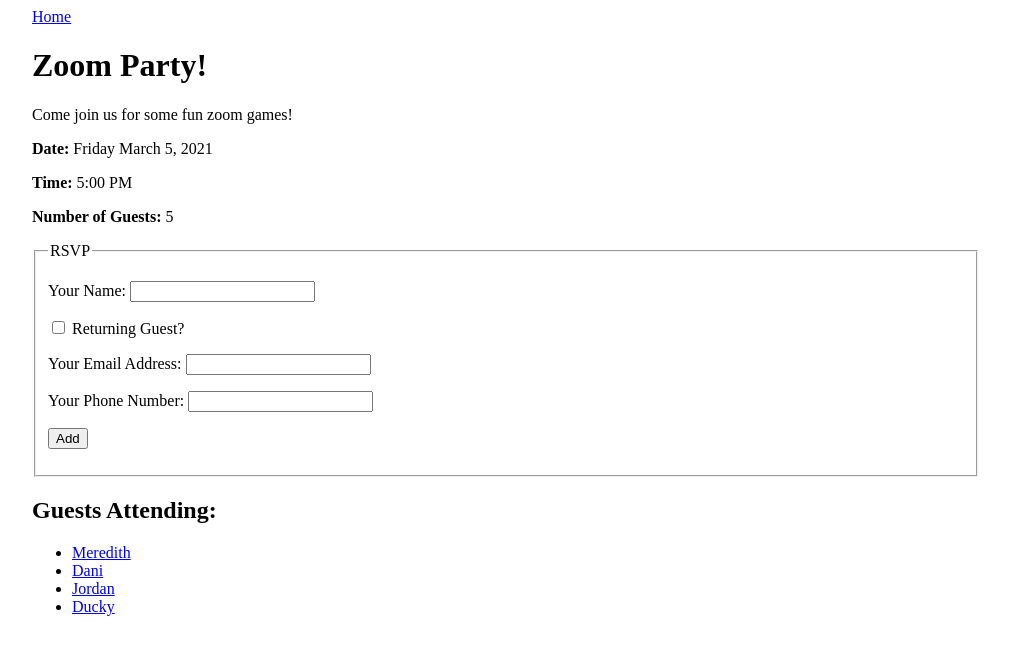
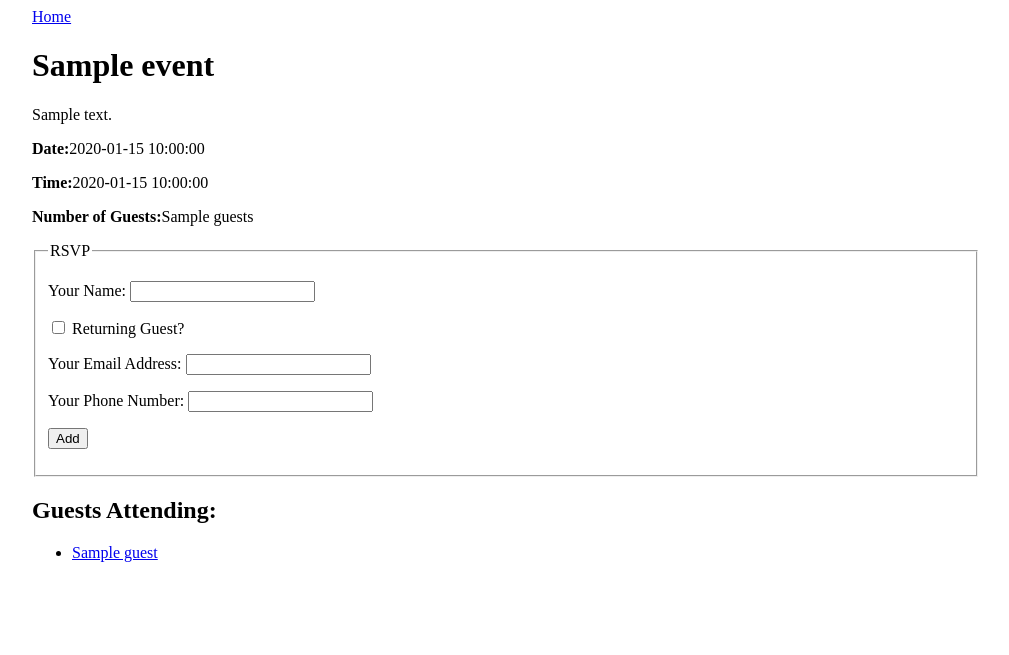
Before and after one commit to laurelmclean/ACS-1220-event-app, a Flask app: template events_app/templates/event_detail.html in a window 1280 px wide. Shown: the top 655 px of the page, without its empty margins (134-1143 px from the left). Run offline with Flask 2, Linux system fonts and the light colour scheme; the template is opened without the code that fills it: most values are stand-ins (such as "Sample title", 1, 10 or a date in 2020).

Commit message:
event detail and guest detail templates

```diff
--- a/events_app/templates/event_detail.html
+++ b/events_app/templates/event_detail.html
@@ -9,14 +9,14 @@
     correct title, description, date, time, and number of guests
 -->
 
-<h1>Zoom Party!</h1>
+<h1>{{ event.title }}</h1>
 
-<p>Come join us for some fun zoom games!</p>
+<p>{{ event.description }}</p>
 
-<p><strong>Date:</strong> Friday March 5, 2021</p>
-<p><strong>Time:</strong> 5:00 PM</p>
+<p><strong>Date:</strong>{{ event.date_and_time }}</p>
+<p><strong>Time:</strong>{{ event.date_and_time }}</p>
 
-<p><strong>Number of Guests:</strong> 5</p>
+<p><strong>Number of Guests:</strong>{{ event.guests }}</p>
 
 <form method="POST">
     <fieldset>
@@ -60,11 +60,9 @@
 
 <h2>Guests Attending:</h2>
 <ul>
-
-    <li><a href="/guest/1">Meredith</a></li>
-    <li><a href="/guest/2">Dani</a></li>
-    <li><a href="/guest/3">Jordan</a></li>
-    <li><a href="/guest/4">Ducky</a></li>
+    {% for guest in event.guests %}
+    <li><a href="/guest/{{ guest.id }}">{{ guest.name }}</a></li>
+    {% endfor %}
 </ul>
 
 {% endblock %}
```
Also changed, not shown: events_app/templates/guest_detail.html (+6 -5 lines), 1 other file.
